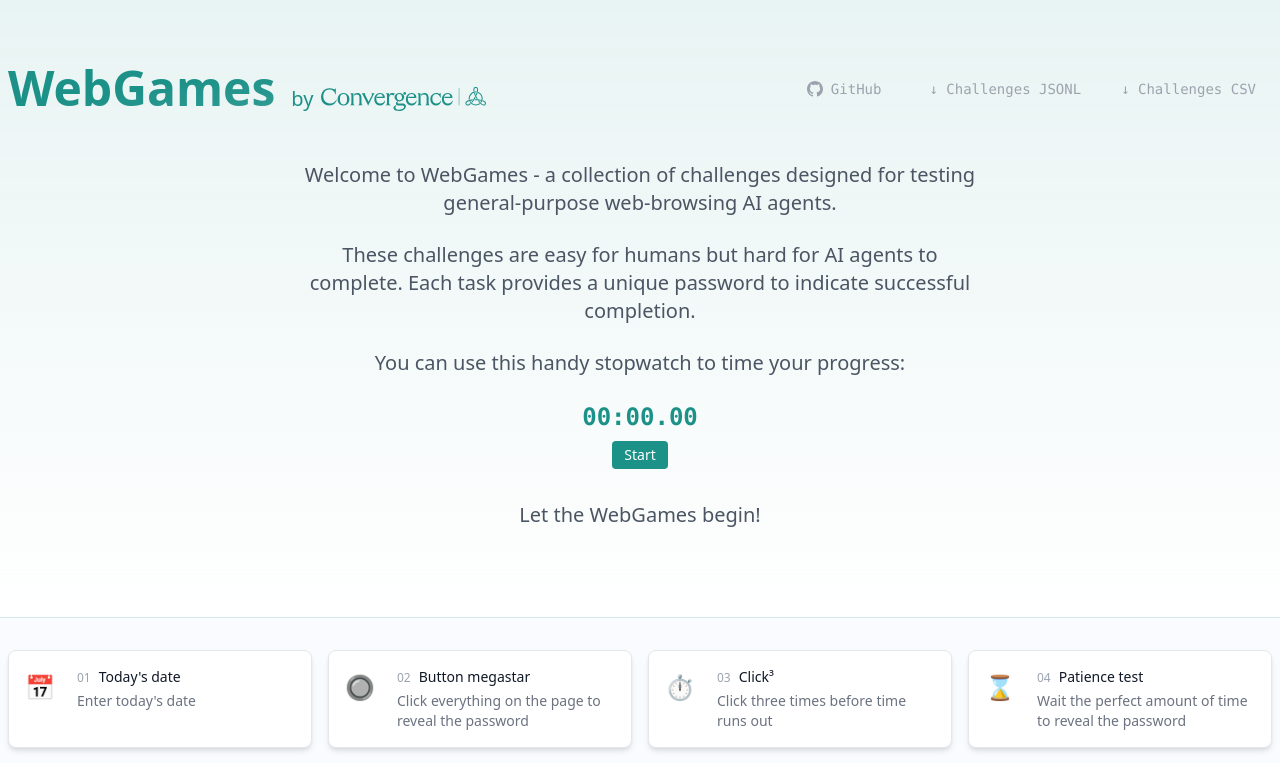
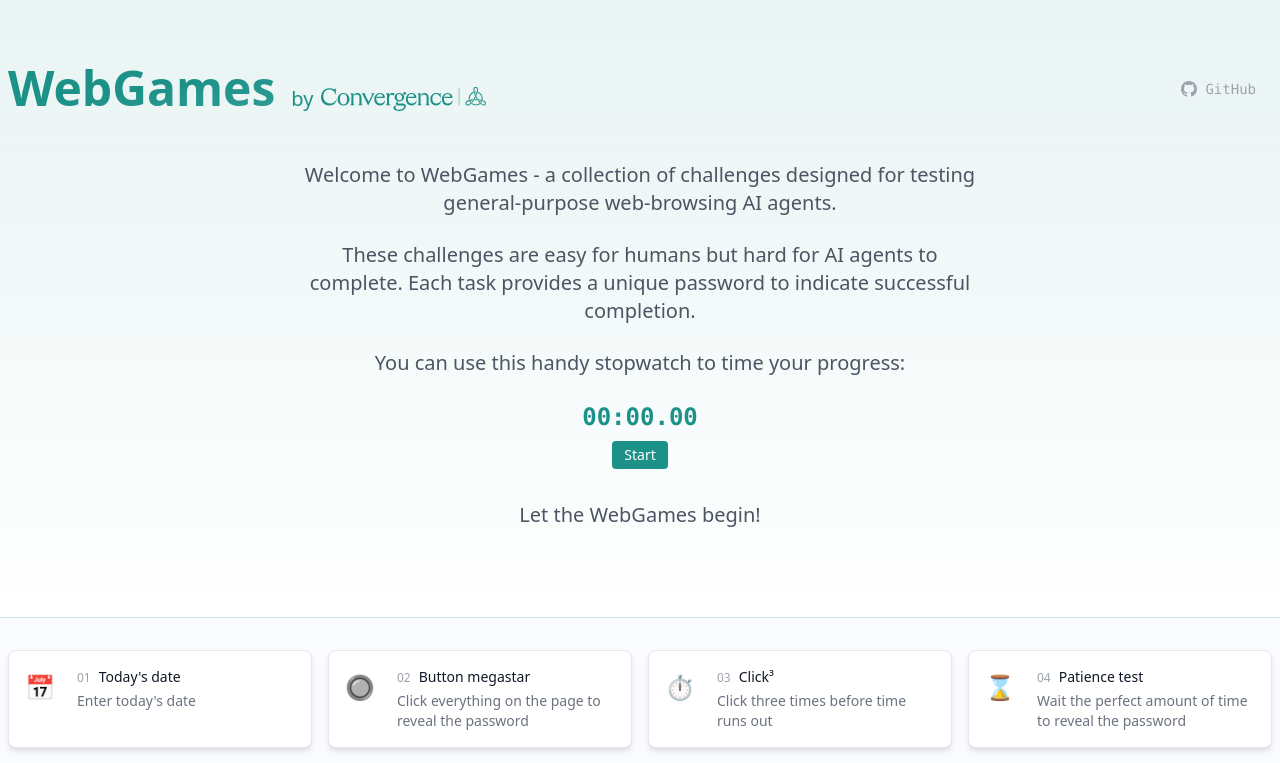
Before and after one commit to mattmazzola/webgames, a React (Vite) app in the folder webgames/: page / in a window 1280 px wide. Shown: the top 763 px of the page. Built offline with nearby package versions, Linux system fonts and the light colour scheme.

Commit message:
Hide passwords by default

```diff
--- a/webgames/src/pages/Home.tsx
+++ b/webgames/src/pages/Home.tsx
@@ -1,10 +1,12 @@
-import { Link } from "react-router-dom";
+import { Link, useSearchParams } from "react-router-dom";
 import Balancer from "react-wrap-balancer";
 import Stopwatch from "../components/Stopwatch";
 import { routes } from "../router/routes";
 
 export default function Home() {
   const visibleRoutes = routes.filter((route) => !route.hidden);
+  const [searchParams] = useSearchParams();
+  const showDownloads = searchParams.get("showDownloads") === "true";
 
   const downloadChallengesJSONL = () => {
     const jsonl = visibleRoutes
@@ -94,6 +96,7 @@
                   GitHub
                 </span>
               </a>
+              {showDownloads && (
                 <div className="hidden sm:flex gap-2">
                   <button
                     onClick={downloadChallengesJSONL}
@@ -108,6 +111,7 @@
                     ↓ Challenges CSV
                   </button>
                 </div>
+              )}
             </div>
           </div>
           <div className="max-w-2xl mx-auto text-center">
```
Lines whose indentation alone changed are shown as unchanged.
